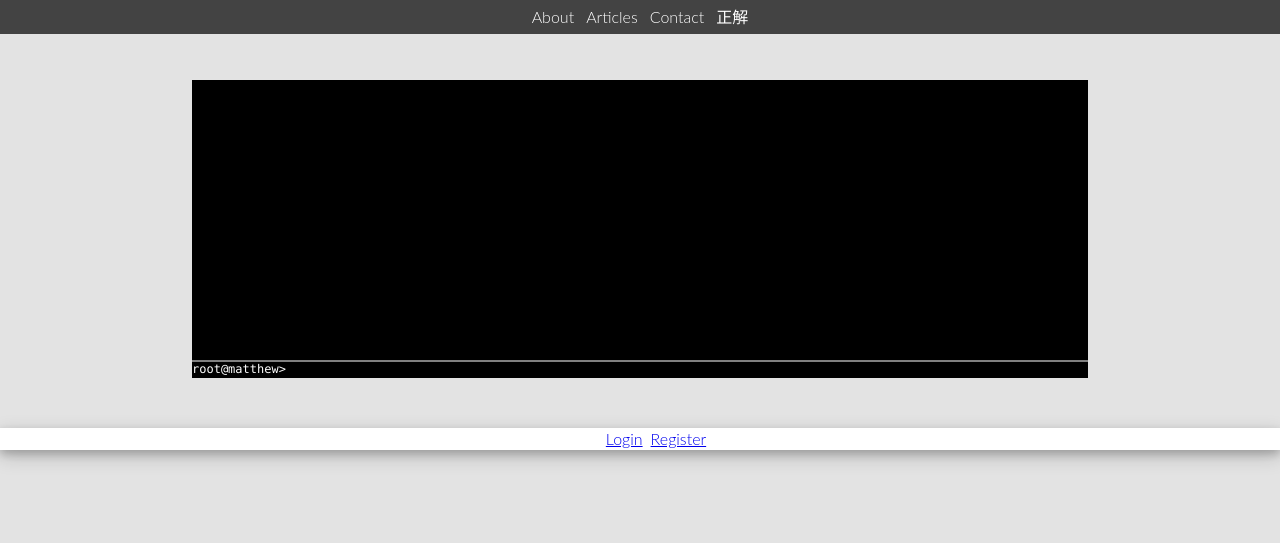
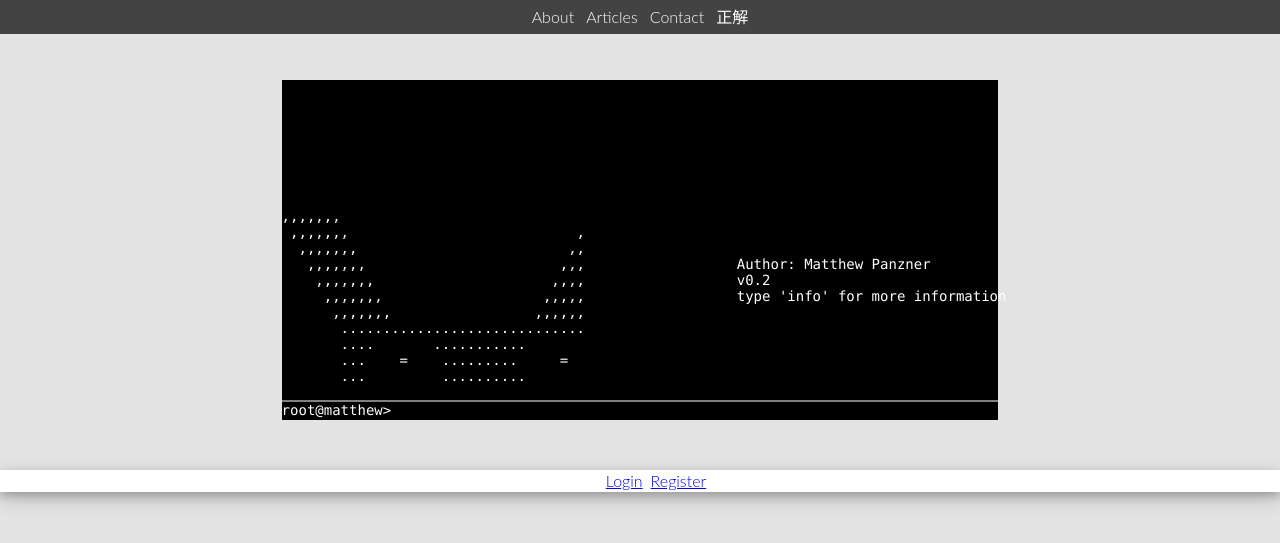
Before and after one commit to matthewpanzner/Website, a PHP site: page /index.php?action=terminal in a window 1280 px wide. Shown: the top 543 px of the page. Run offline with PHP 8.4, Linux system fonts and the light colour scheme.

Commit message:
Made Additions to Terminal
Signed-off-by: panzner.matthew <panzner.matthew@gmail.com>

```diff
--- a/include/view/about.php
+++ b/include/view/about.php
@@ -1,109 +1,110 @@
-<div class="grid grid-1-1">
-	<div class="grid_cell" id="about-grid_cell">
-		<div class="grid_cell--content" id="about-grid_cell--content">
+<div class="grid grid-1-1 about-grid--terminal">
+	<div class="grid_cell about-grid_cell">
+		<div class="grid_cell--content about-grid_cell--content">
 		  <p id="about-term-l-1">&nbsp;</p>
 		</div>
 	</div>
-	<div class="grid_cell" id="about-grid_cell">
-		<div class="grid_cell--content" id="about-grid_cell--content">
+	<div class="grid_cell about-grid_cell">
+		<div class="grid_cell--content about-grid_cell--content">
 			<p id="about-term-l-2">&nbsp;</p>
 		</div>
 	</div>
-	<div class="grid_cell" id="about-grid_cell">
-		<div class="grid_cell--content" id="about-grid_cell--content">
+	<div class="grid_cell about-grid_cell">
+		<div class="grid_cell--content about-grid_cell--content">
 			<p id="about-term-l-3">&nbsp;</p>
 		</div>
 	</div>
-	<div class="grid_cell" id="about-grid_cell">
-		<div class="grid_cell--content" id="about-grid_cell--content">
+	<div class="grid_cell about-grid_cell">
+		<div class="grid_cell--content about-grid_cell--content">
 			<p id="about-term-l-4">&nbsp;</p>
 		</div>
 	</div>
-	<div class="grid_cell" id="about-grid_cell">
-		<div class="grid_cell--content" id="about-grid_cell--content">
+	<div class="grid_cell about-grid_cell">
+		<div class="grid_cell--content about-grid_cell--content">
 			<p id="about-term-l-5">&nbsp;</p>
 		</div>
 	</div>
-	<div class="grid_cell" id="about-grid_cell">
-		<div class="grid_cell--content" id="about-grid_cell--content">
+	<div class="grid_cell about-grid_cell">
+		<div class="grid_cell--content about-grid_cell--content">
 			<p id="about-term-l-6">&nbsp;</p>
 		</div>
 	</div>
-	<div class="grid_cell" id="about-grid_cell">
-		<div class="grid_cell--content" id="about-grid_cell--content">
+	<div class="grid_cell about-grid_cell">
+		<div class="grid_cell--content about-grid_cell--content">
 			<p id="about-term-l-7">&nbsp;</p>
 		</div>
 	</div>
-	<div class="grid_cell" id="about-grid_cell">
-		<div class="grid_cell--content" id="about-grid_cell--content">
+	<div class="grid_cell about-grid_cell">
+		<div class="grid_cell--content about-grid_cell--content">
 			<p id="about-term-l-8">&nbsp;</p>
 		</div>
 	</div>
-	<div class="grid_cell" id="about-grid_cell">
-		<div class="grid_cell--content" id="about-grid_cell--content">
+	<div class="grid_cell about-grid_cell">
+		<div class="grid_cell--content about-grid_cell--content">
 			<p id="about-term-l-9">&nbsp;</p>
 		</div>
 	</div>
-	<div class="grid_cell" id="about-grid_cell">
-		<div class="grid_cell--content" id="about-grid_cell--content">
+	<div class="grid_cell about-grid_cell">
+		<div class="grid_cell--content about-grid_cell--content">
 			<p id="about-term-l-10">&nbsp;</p>
 		</div>
 	</div>
-	<div class="grid_cell" id="about-grid_cell">
-		<div class="grid_cell--content" id="about-grid_cell--content">
+	<div class="grid_cell about-grid_cell">
+		<div class="grid_cell--content about-grid_cell--content">
 			<p id="about-term-l-11">&nbsp;</p>
 		</div>
 	</div>
-	<div class="grid_cell" id="about-grid_cell">
-		<div class="grid_cell--content" id="about-grid_cell--content">
+	<div class="grid_cell about-grid_cell">
+		<div class="grid_cell--content about-grid_cell--content">
 			<p id="about-term-l-12">&nbsp;</p>
 		</div>
 	</div>
-	<div class="grid_cell" id="about-grid_cell">
-		<div class="grid_cell--content" id="about-grid_cell--content">
+	<div class="grid_cell about-grid_cell">
+		<div class="grid_cell--content about-grid_cell--content">
 			<p id="about-term-l-13">&nbsp;</p>
 		</div>
 	</div>
-	<div class="grid_cell" id="about-grid_cell">
-		<div class="grid_cell--content" id="about-grid_cell--content">
+	<div class="grid_cell about-grid_cell">
+		<div class="grid_cell--content about-grid_cell--content">
 			<p id="about-term-l-14">&nbsp;</p>
 		</div>
 	</div>
-	<div class="grid_cell" id="about-grid_cell">
-		<div class="grid_cell--content" id="about-grid_cell--content">
+	<div class="grid_cell about-grid_cell">
+		<div class="grid_cell--content about-grid_cell--content">
 			<p id="about-term-l-15">&nbsp;</p>
 		</div>
 	</div>
-	<div class="grid_cell" id="about-grid_cell">
-		<div class="grid_cell--content" id="about-grid_cell--content">
+	<div class="grid_cell about-grid_cell">
+		<div class="grid_cell--content about-grid_cell--content">
 			<p id="about-term-l-16">&nbsp;</p>
 		</div>
 	</div>
-	<div class="grid_cell" id="about-grid_cell">
-		<div class="grid_cell--content" id="about-grid_cell--content">
+	<div class="grid_cell about-grid_cell">
+		<div class="grid_cell--content about-grid_cell--content">
 			<p id="about-term-l-17">&nbsp;</p>
 		</div>
 	</div>
-	<div class="grid_cell" id="about-grid_cell">
-		<div class="grid_cell--content" id="about-grid_cell--content">
+	<div class="grid_cell about-grid_cell">
+		<div class="grid_cell--content about-grid_cell--content">
 			<p id="about-term-l-18">&nbsp;</p>
 		</div>
 	</div>
-	<div class="grid_cell" id="about-grid_cell">
-		<div class="grid_cell--content" id="about-grid_cell--content">
+	<div class="grid_cell about-grid_cell">
+		<div class="grid_cell--content about-grid_cell--content">
 			<p id="about-term-l-19">&nbsp;</p>
 		</div>
 	</div>
-	<div class="grid_cell" id="about-grid_cell">
-		<div class="grid_cell--content" id="about-grid_cell--content">
+	<div class="grid_cell about-grid_cell">
+		<div class="grid_cell--content about-grid_cell--content">
 			<p id="about-term-l-20">&nbsp;</p>
 		</div>
 	</div>
 
-	<div class="grid_cell" id="about-grid_cell">
-		<div class="grid_cell--content" id="about-grid_cell--content">
+	<div class="grid_cell about-grid_cell">
+		<div class="grid_cell--content about-grid_cell--content">
 		  <label id="about--input-label">root@matthew> </label>
 			<input id="about--input" style="background-color:black" type="text" autofocus/>
 		</div>
   </div>
 </div>
+<script>init();</script>
--- a/resources/sass/main.scss
+++ b/resources/sass/main.scss
@@ -2,6 +2,6 @@
 @import "vendors/_module.scss";
 
 @import "base/_module.scss";
-@import "pages/_module.scss";
 @import "layout/_module.scss";
 @import "components/_module.scss";
+@import "pages/_module.scss";
--- /dev/null
+++ b/resources/sass/utils/_colors.scss
@@ -0,0 +1,6 @@
+.white{
+  color: white;
+}
+.green{
+  color: green;
+}
--- a/resources/sass/utils/_module.scss
+++ b/resources/sass/utils/_module.scss
@@ -1,2 +1,3 @@
 //@import "_reset.scss";
 @import "_config.scss";
+@import "_colors.scss";
--- a/root/css/main.css
+++ b/root/css/main.css
@@ -15,32 +15,11 @@ pre {
   word-wrap: break-word;
   /* Internet Explorer 5.5+ */ }
 
-#about-grid_cell--content {
-  font: 300 12px Consolas;
-  padding: 0;
-  margin: 0;
-  background-color: black;
-  border-radius: 0px;
-  box-shadow: none; }
-  #about-grid_cell--content #about--input,
-  #about-grid_cell--content #about--input-label {
-    font: 300 12px Consolas;
-    margin: 0;
-    border-top: solid 2px grey;
-    border-bottom: none;
-    border-right: none;
-    border-left: none;
-    color: white; }
-  #about-grid_cell--content p, #about-grid_cell--content label {
-    color: white;
-    margin: 0; }
-  #about-grid_cell--content input:focus {
-    outline: none; }
+.white {
+  color: white; }
 
-#about-grid_cell .grid_cell--content {
-  flex-flow: row wrap; }
-  #about-grid_cell .grid_cell--content :nth-child(2) {
-    flex: 1; }
+.green {
+  color: green; }
 
 .grid {
   display: flex;
@@ -181,6 +160,9 @@ select {
   background: white;
   box-shadow: 0 4px 8px 0 rgba(0, 0, 0, 0.2), 0 6px 20px 0 rgba(0, 0, 0, 0.19); }
 
+@media all and (max-width: 768px) {
+  .primary-footer ul {
+    margin: 0; } }
 .article_cell a {
   text-decoration: none;
   color: black; }
@@ -192,4 +174,38 @@ select {
   text-decoration: underline;
   align-self: flex-end; }
 
+.about-grid--terminal {
+  margin: 0 10%; }
+
+.about-grid_cell--content {
+  font: 300 14px Consolas;
+  padding: 0;
+  margin: 0;
+  background-color: black;
+  border-radius: 0px;
+  box-shadow: none;
+  color: white; }
+  .about-grid_cell--content #about--input,
+  .about-grid_cell--content #about--input-label {
+    font: 300 14px Consolas;
+    margin: 0;
+    border-top: solid 2px grey;
+    border-bottom: none;
+    border-right: none;
+    border-left: none;
+    color: white; }
+  .about-grid_cell--content p, .about-grid_cell--content label {
+    margin: 0; }
+  .about-grid_cell--content input:focus {
+    outline: none; }
+
+.about-grid_cell .grid_cell--content {
+  flex-flow: row wrap; }
+  .about-grid_cell .grid_cell--content :nth-child(2) {
+    flex: 1; }
+
+@media all and (max-width: 768px) {
+  .about-grid--terminal {
+    margin: 0; } }
+
 /*# sourceMappingURL=main.css.map */
--- a/root/js/terminalCommands.js
+++ b/root/js/terminalCommands.js
@@ -4,7 +4,22 @@ function isHelp($str){
   return false;
 }
 function isInfo($str){
-  if($str == "getInfo" || $str == "matthew.getInfo()" || $str == "matthew->getInfo()")
+  if($str == "getInfo" || $str == "matthew.getInfo()" || $str == "matthew->getInfo()" || $str == "info")
     return true;
   return false;
 }
+function isInit($str){
+  if($str == "init" || $str == "init()" || $str == "home")
+    return true;
+  return false;
+}
+function isGreen($str){
+  if($str == "green")
+    return true;
+  return false;
+}
+function isWhite($str){
+  if($str == "white")
+    return true;
+  return false;
+}
```
Also changed, not shown: resources/sass/components/_footer.scss (+8 -0 lines), resources/sass/pages/_about.scss (+14 -5 lines), root/js/terminal.js (+74 -6 lines), 2 other files.
